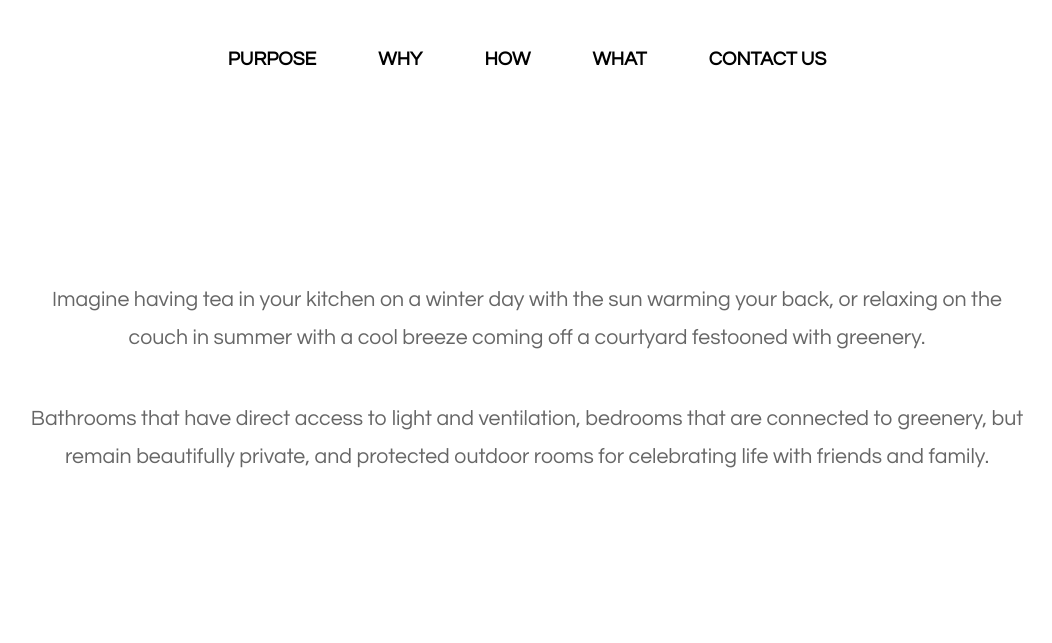
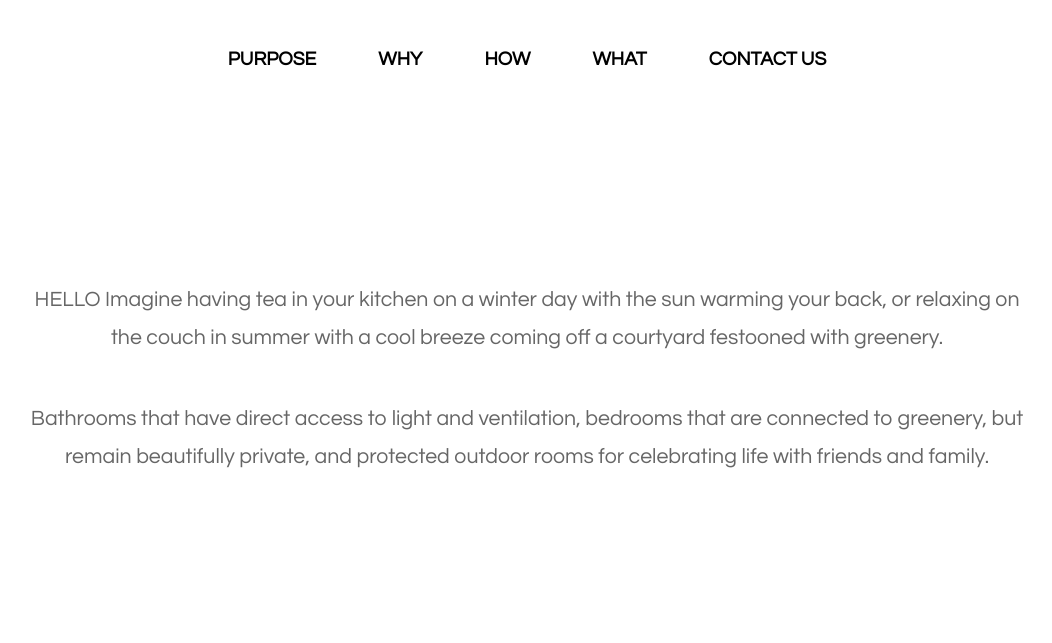
Before and after one commit to homesforpeople/web, a plain HTML site: page index.html in a window 1280 px wide. Shown: the part 157-800 px from the top of the page, without its empty margins (113-1165 px from the left). Drawn offline with Linux system fonts and the light colour scheme.

Commit message:
Update index.html

```diff
--- a/index.html
+++ b/index.html
@@ -48,7 +48,7 @@ Released   : 20140322
 
 <div class="title">
 		</div>
-		<p> Imagine having tea in your kitchen on a winter day with the sun warming your back, or relaxing on the couch in summer with a cool breeze coming off a courtyard festooned with greenery.
+		<p> HELLO Imagine having tea in your kitchen on a winter day with the sun warming your back, or relaxing on the couch in summer with a cool breeze coming off a courtyard festooned with greenery.
 		</p><br><p>
 		Bathrooms that have direct access to light and ventilation, bedrooms that are connected to greenery, but remain beautifully private, and protected outdoor rooms for celebrating life with friends and family.
 	</p>
```
